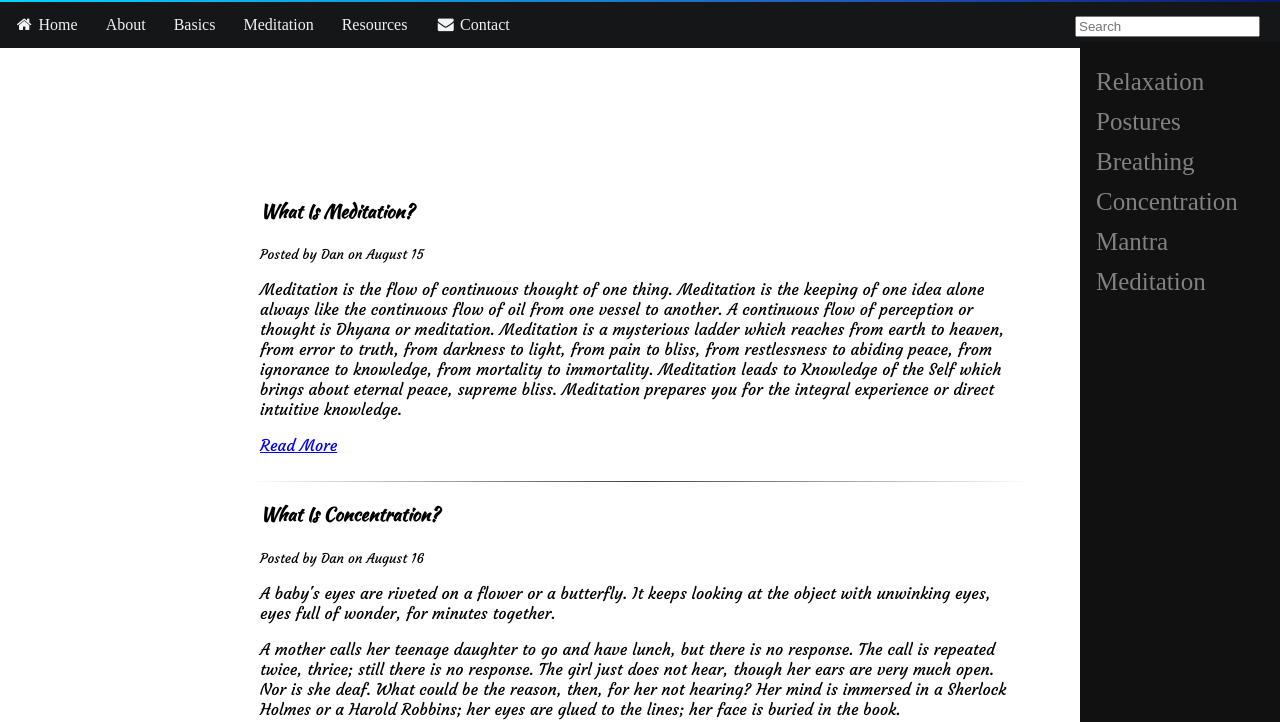
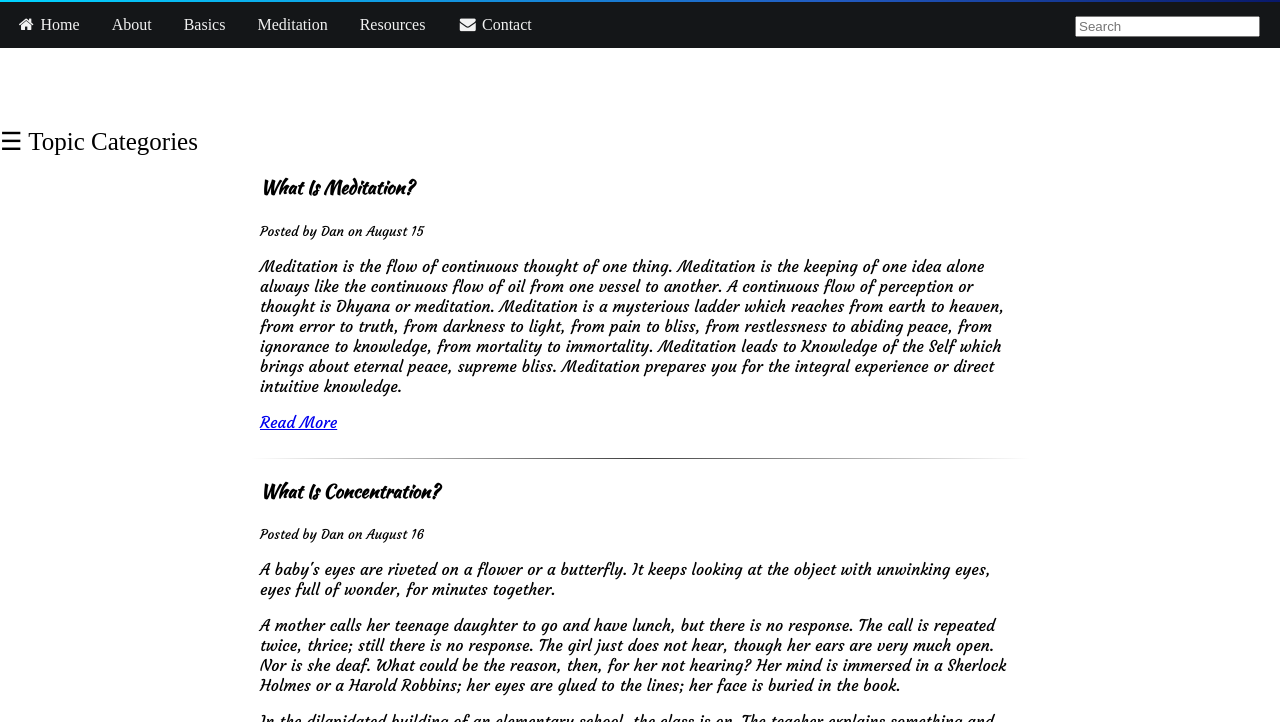
Before and after one commit to Zeikidi/vit-MVP, a plain HTML site: page index.html in a window 1280 px wide. Shown: the part 78-800 px from the top of the page. Drawn offline with Linux system fonts and the light colour scheme.

Commit message:
updated changes to final MVP

```diff
--- a/index.html
+++ b/index.html
@@ -19,7 +19,7 @@
       <!-- Grid method used for headerbar elements -->
       <div class="grid-headerBar">
         <div class="grid-title1">
-          <img src="./img/zen med.png" alt="zen meditation" width="69px" />
+          <img src="./img/zen med.png" alt="zen meditation" width="69px"/>
         </div>
         <p class="grid-midTitle">Traditional Meditation Blog 🕉</p>
         <div class="grid-title2">
@@ -45,8 +45,10 @@
       </div>
     </div>
 
+    <div id="main">
       <!-- Side navigation bar-->
-    <div class="sidenav">
+      <div id="mySidenav" class="sidenav">
+        <a href="javascript:void(0)" class="closebtn" onclick="closeNav()">&times;</a>
         <a href="#">Relaxation</a>
         <a href="#">Postures</a>
         <a href="#">Breathing</a>
@@ -55,7 +57,8 @@
         <a href="#">Meditation</a>
       </div>
 
-    <div>
+      <!-- Use any element to open the sidenav -->
+      <span style="font-size:25px;cursor:pointer" onclick="openNav()">&#9776; Topic Categories</span>
       <section>
         <article class="postZero">
           <h3>What Is Meditation?</h3>
--- a/main.js
+++ b/main.js
@@ -16,6 +16,18 @@ function myFunction() {
   }
 }
 
+/* Set the width of the side navigation to 250px and add a black background color to body */
+function openNav() {
+  document.getElementById("mySidenav").style.width = "250px";
+  document.body.style.backgroundColor = "rgba(0,0,0,0.4)";
+}
+
+/* Set the width of the side navigation to 0 and the background color of body to white */
+function closeNav() {
+  document.getElementById("mySidenav").style.width = "0";
+  document.body.style.backgroundColor = "white";
+}
+
 dateHax();
 
 function dateHax() {
--- a/style.css
+++ b/style.css
@@ -1,10 +1,21 @@
+html {
+  scroll-behavior: smooth;
+}
+
 body {
   margin: 0;
+  display: grid;
+  grid-template-columns: min-content 1 fr;
 }
 
 /* Grid Method -- header styling */
 .grid-headerBar {
-    background: linear-gradient(270deg, rgba(9,25,107,1) 0%, rgba(34,91,193,1) 35%, rgba(0,212,255,1) 100%);
+  background: linear-gradient(
+    270deg,
+    rgba(9, 25, 107, 1) 0%,
+    rgba(34, 91, 193, 1) 35%,
+    rgba(0, 212, 255, 1) 100%
+  );
   display: grid;
   grid-template-columns: 1fr 1fr 1fr;
   grid-gap: 0;
@@ -19,10 +30,10 @@ body {
 .grid-midTitle {
   text-align: center;
   margin-top: auto;
-    font-family: 'IBM Plex Sans', sans-serif;
+  font-family: "IBM Plex Sans", sans-serif;
   font-size: 30px;
   color: rgba(240, 87, 26, 0.897);
-    text-shadow: 2px 2px #282a2e
+  text-shadow: 2px 2px #282a2e;
 }
 
 .grid-title2 {
@@ -35,6 +46,9 @@ body {
 #navbar {
   overflow: hidden;
   background-color: rgb(20, 22, 24);
+  position: fixed; /* Set the navbar to fixed position */
+  top: 80px; /* Position the navbar at the top of the page, right below the header */
+  width: 100%; /* Full width */
 }
 
 /* Navbar links */
@@ -43,13 +57,19 @@ body {
   display: block;
   color: #f2f2f2;
   text-align: center;
-    padding: 14px;
+  padding: 14px 16px;
   text-decoration: none;
 }
 
 /* Navbar links on mouse-over */
 #navbar a:hover {
   background-color: rgb(74, 204, 243);
+  color: black;
+}
+
+/* Main content of webpage */
+#main {
+    margin-top: 125px; /* Add a top margin to avoid content overlay */
 }
 
 /* Search box within navbar placement based on top-right margins */
@@ -79,24 +99,25 @@ body {
 /* The sidebar menu */
 .sidenav {
   height: 100%; /* Full-height: remove this if you want "auto" height */
-    width: 200px; /* Set the width of the sidebar */
+  width: 0; /* Set the width of the sidebar - change this with JavaScript */
   position: fixed; /* Fixed Sidebar (stay in place on scroll) */
   z-index: 1; /* Stay on top */
-    top: 120px; /* Stay at the top */
-    right: 0;
-    background-color: #111; /* Black */
+  top: 125px; /* 0 Stays at the top - 125px will make the bar be placed below the navbar ************* */
+  left: 0;
+  background-color: rgb(20, 22, 24); /* Black */
   overflow-x: hidden; /* Disable horizontal scroll */
-    padding-top: 20px;
-    margin-right: 0px;
+  padding-top: 25px; /* Place content 20px from the top */
+  transition: 0.5s; /* 0.5 second transition effect to slide in the sidenav */
 }
 
 /* The navigation menu links */
 .sidenav a {
-    padding: 6px 8px 6px 16px;
+  padding: 8px 8px 8px 32px;
   text-decoration: none;
   font-size: 25px;
   color: #818181;
   display: block;
+  transition: 0.3s;
 }
 
 /* When you mouse over the navigation links, change their color */
@@ -104,8 +125,23 @@ body {
   color: #f1f1f1;
 }
 
+/* Position and style the close button (top right corner) */
+.sidenav .closebtn {
+  position: absolute;
+  top: 0;
+  right: 20px;
+  font-size: 36px;
+  margin-left: 50px;
+}
+
+/* On smaller screens, where height is less than 450px, change the style of the sidebar (less padding and a smaller font size) */
+@media screen and (max-height: 450px) {
+    .sidenav {padding-top: 15px;}
+    .sidenav a {font-size: 18px;}
+}
+
 h3 {
-    font-family: 'Kaushan Script', cursive;
+  font-family: "Kaushan Script", cursive;
 }
 
 /* Style page content */
@@ -113,15 +149,15 @@ h3 {
   margin-right: 250px; /* Give space for sidebars */
   margin-left: 250px;
   padding: 0px 10px;
-    font-family: 'Courgette', cursive;
+  font-family: "Courgette", cursive;
 }
 
 .postZero {
-    margin-top: 150px;
+  margin-top: 0; /* Set this to 125px if the sticky header is not working properly */
   margin-right: 250px; /* Give space for sidebars */
   margin-left: 250px;
   padding: 0px 10px;
-    font-family: 'Courgette', cursive;
+  font-family: "Courgette", cursive;
 }
 
 /* Gradient transparent - color - transparent */
@@ -130,20 +166,37 @@ h3 {
   margin-right: 250px;
   border: 0;
   height: 1px;
-    background-image: linear-gradient(to right, rgba(0, 0, 0, 0), rgba(0, 0, 0, 0.75), rgba(0, 0, 0, 0));
+  background-image: linear-gradient(
+    to right,
+    rgba(0, 0, 0, 0),
+    rgba(0, 0, 0, 0.75),
+    rgba(0, 0, 0, 0)
+  );
 }
 
-/* On smaller screens, where height is less than 450px, change the style of the sidebar (less padding and a smaller font size) */
-@media screen and (max-height: 450px) {
-.sidenav {padding-top: 15px;}
-.sidenav a {font-size: 18px;}
-}
-
-#main-footer{
+#main-footer {
   text-align: center;
-    font-size:18px;
+  font-size: 18px;
   margin-right: 250px; /* Give space for sidebars */
   margin-left: 250px;
   font-style: italic;
   color: #818181;
 }
+
+::-webkit-scrollbar {
+    width: 13px;
+}
+
+::-webkit-scrollbar-track {
+    -webkit-box-shadow: inset 0 0 20px rgba(0,0,0,0.3);
+    border-radius: 10px;
+}
+
+::-webkit-scrollbar-thumb {
+    border-radius: 10px;
+    -webkit-box-shadow: inset 0 0 50px rgb(20, 22, 24);
+}
+
+::-webkit-scrollbar-thumb:hover {
+   -webkit-box-shadow: inset 0 0 50px rgb(20, 22, 24);
+}
```
Lines whose indentation alone changed are shown as unchanged.
